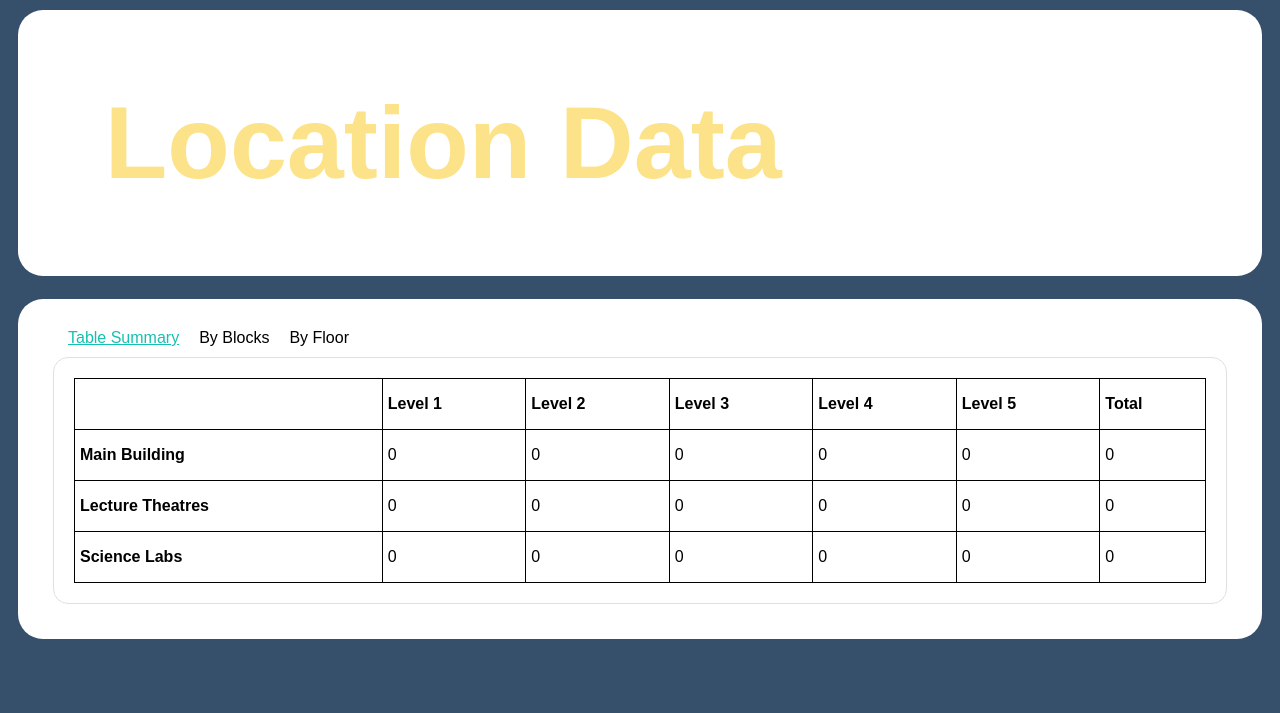
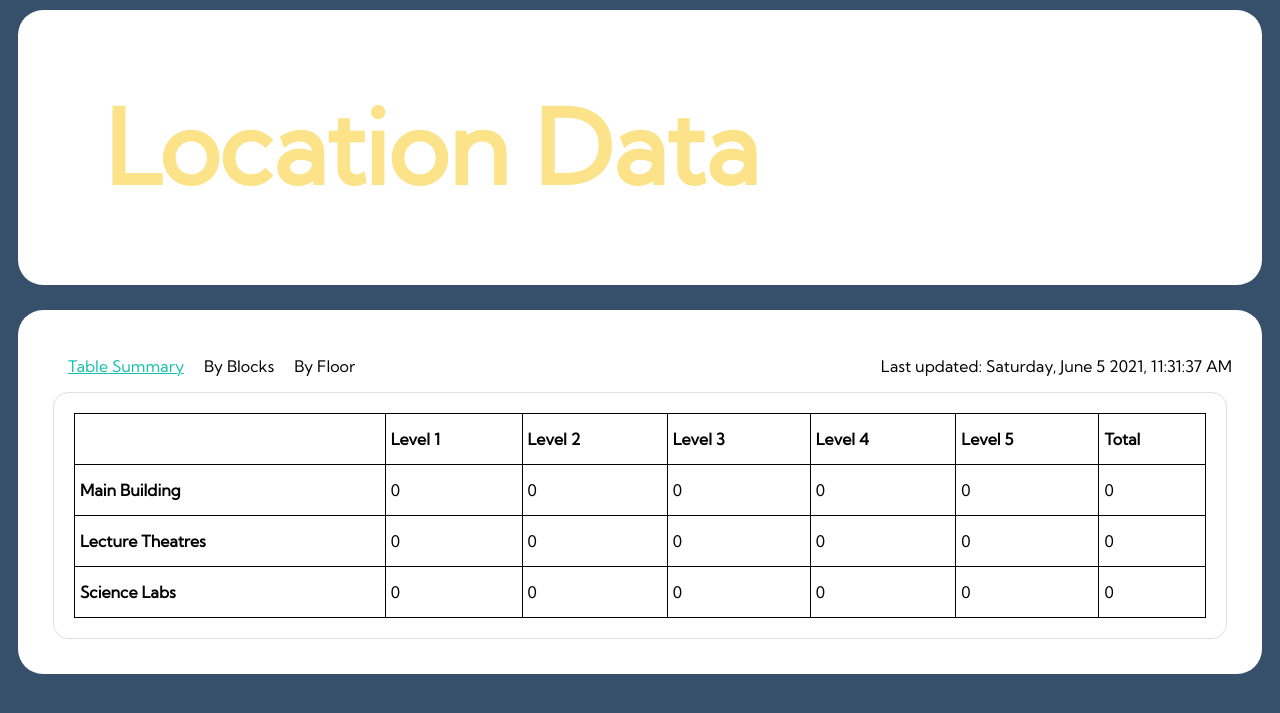
Before and after one commit to code4ny/NYSecure, a Flask app: page /summary in a window 1280 px wide. Shown: the top 713 px of the page. Run offline with Flask 2, Linux system fonts and the light colour scheme.

Commit message:
Added timestamp for summary page

```diff
--- a/app/static/script.js
+++ b/app/static/script.js
@@ -3,17 +3,21 @@
         floorlist: Object,
         blocklist: Object,
         iss: Object,
-        locationsdata: Object
+        locationsdata: Object,
+        updatedtime: Object,
     },
     delimiters: ['[[', ']]'],
     template: `
     <div class="content">
-          <span class="tabs"
+         <p style="text-align:left;">
+         <span class="tabs"
                 :class="{ activeTab: selectedTab === tab }"
                 v-for="(tab, index) in tabs"
                 @click="selectedTab = tab"
                 :key="tab"
           >[[ tab ]]</span>
+          <span style="float:right;">[[ updatedtime ]]</span>
+        </p>
 
         <div v-show="selectedTab === 'Table Summary'" class="box">
             <table>
@@ -131,10 +135,12 @@
       api_URL: 'https://nysecure.herokuapp.com/api/v1/locationdata',
       floorlist:{'1':'Level 1', '2':'Level 2', '3':'Level 3', '4':'Level 4', '5':'Level 5'},
       blocklist: {'main_block':'Main Building', 'lecture_block':'Lecture Theatres', 'science_block':'Science Labs'},
-      locationsdata: {}
+      locationsdata: {},
+      updatedtime: '-'
   },
   created() {
     this.getLocations()
+    this.update()
     this.timer = setInterval(this.getLocations, 5000);
   },
   methods: {
@@ -143,11 +149,20 @@
             const response = await fetch
             (this.api_URL);
             const data = await response.json();
-            console.log(data)
+            this.update()
             return this.locationsdata = data
       },
       cancelAutoUpdate() {
             clearInterval(this.timer);
+      },
+      update() {
+          let months = ["January", "February", "March", "April", "May", "June", "July", "August", "September", "October", "November", "December"];
+          let days = ["Sunday", "Monday", "Tuesday", "Wednesday", "Thursday", "Friday", "Saturday"];
+          let d = new Date()
+          let str = "Last updated: "
+          str += (days[d.getDay()] +', '+ months[d.getMonth()] + ' ' + d.getDate() +' '+ d.getFullYear()+', ')
+          str += d.toLocaleTimeString()
+          return this.updatedtime = str
       }
   },
   beforeDestroy() {
--- a/app/static/style.css
+++ b/app/static/style.css
@@ -48,7 +48,6 @@
     text-align: left;
     margin-left: 20px;
 }
-
 
 label {
   font-family: 'Kumbh Sans', sans-serif;
--- a/app/templates/summary.html
+++ b/app/templates/summary.html
@@ -3,6 +3,7 @@
   <head>
     <link rel="preconnect" href="https://fonts.gstatic.com">
     <link href="https://fonts.googleapis.com/css2?family=Montserrat&display=swap" rel="stylesheet">
+    <link href="https://fonts.googleapis.com/css2?family=Kumbh+Sans&display=swap" rel="stylesheet">
     <link rel="stylesheet" href="{{url_for('static', filename='style.css')}}">
     <meta charset="utf-8">
     <meta name="viewport" content="width=device-width">
@@ -15,7 +16,7 @@
     <br>
     <div id="app">
         <data-summary :blocklist="blocklist"
-        :floorlist="floorlist" :locationsdata="locationsdata"></data-summary>
+        :floorlist="floorlist" :locationsdata="locationsdata" :updatedtime="updatedtime"></data-summary>
     </div>
     <script src="https://cdn.jsdelivr.net/npm/vue/dist/vue.js"></script>
     <script src="{{url_for('static', filename='script.js')}}"></script>
```
